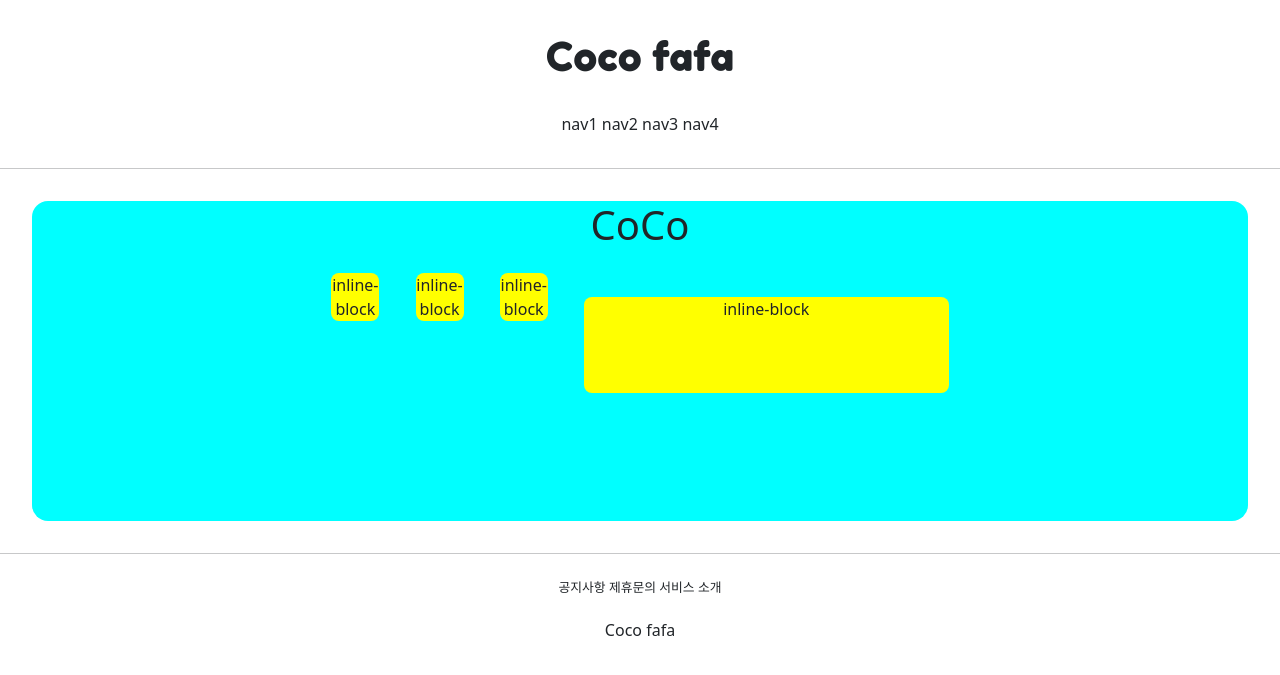
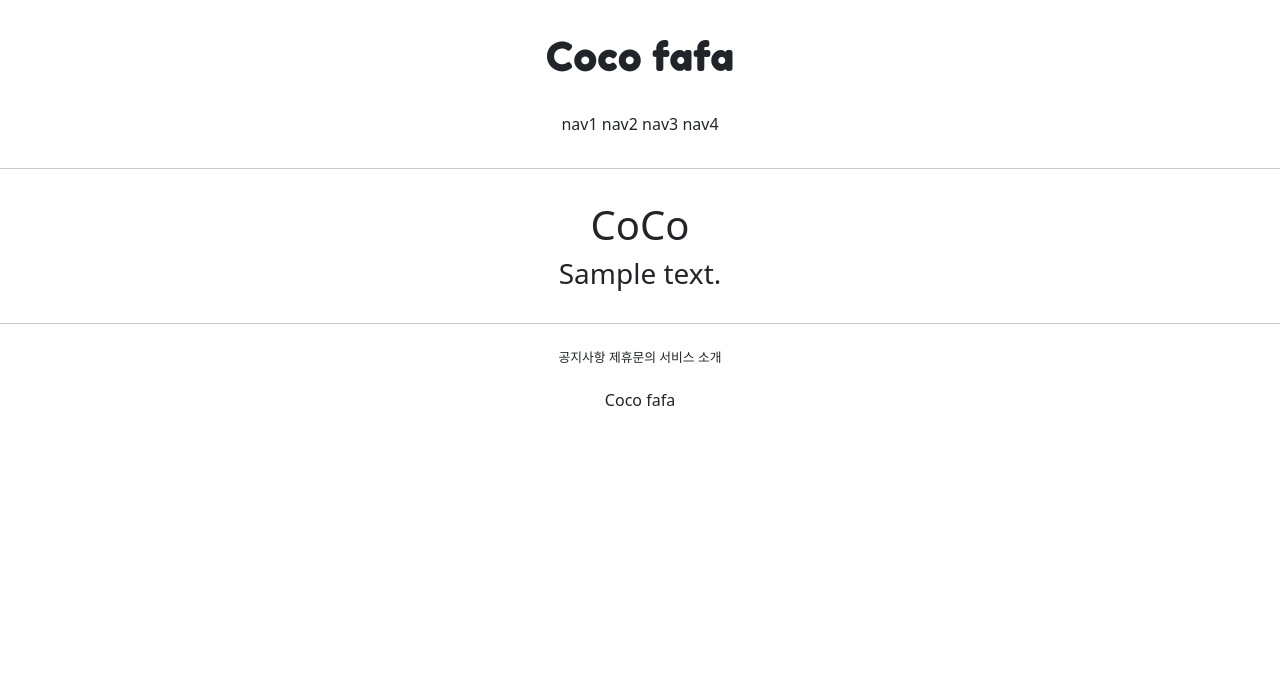
Before and after one commit to cocofafa/5ban-sub_project-, a Django app: template accountapp/templates/accountapp/hello_world.html in a window 1280 px wide. Shown: the top 675 px of the page. Run offline with Django 3.2, Linux system fonts and the light colour scheme; the template is opened without the code that fills it: most values are stand-ins (such as "Sample title", 1, 10 or a date in 2020); parts of the project's set-up code (start-up, migrations or seed data) failed here and were passed over.

Commit message:
07.08 dJANGGO class commit_1

```diff
--- a/accountapp/templates/accountapp/hello_world.html
+++ b/accountapp/templates/accountapp/hello_world.html
@@ -2,27 +2,11 @@
 
 {% block content %}
 
-    <style>
 
-        .testing{
-            background-color: yellow;
-            height: 48px;
-            width: 48px;
-            border-radius: .5rem;
-            margin: 1rem;
-        }
-
-    </style>
-
-    <div style="height: 20rem; background-color: aqua; border-radius: 1rem; margin: 2rem">
+    <div style="margin: 2rem; text-align: center">
 
         <h1>CoCo</h1>
-
-
-        <div class="testing" style="display:inline-block">inline-block</div>
-        <div class="testing" style="display:inline-block; width: 3rem; height: 3rem">inline-block</div>
-        <div class="testing" style="display:inline-block; width: 3em; height: 3em">inline-block</div>
-        <div class="testing" style="display:inline-block; width: 30%; height: 30%">inline-block</div>
+        <h3>{{ text }}</h3>
 
 
 
```
Also changed, not shown: accountapp/views.py (+8 -1 lines).
